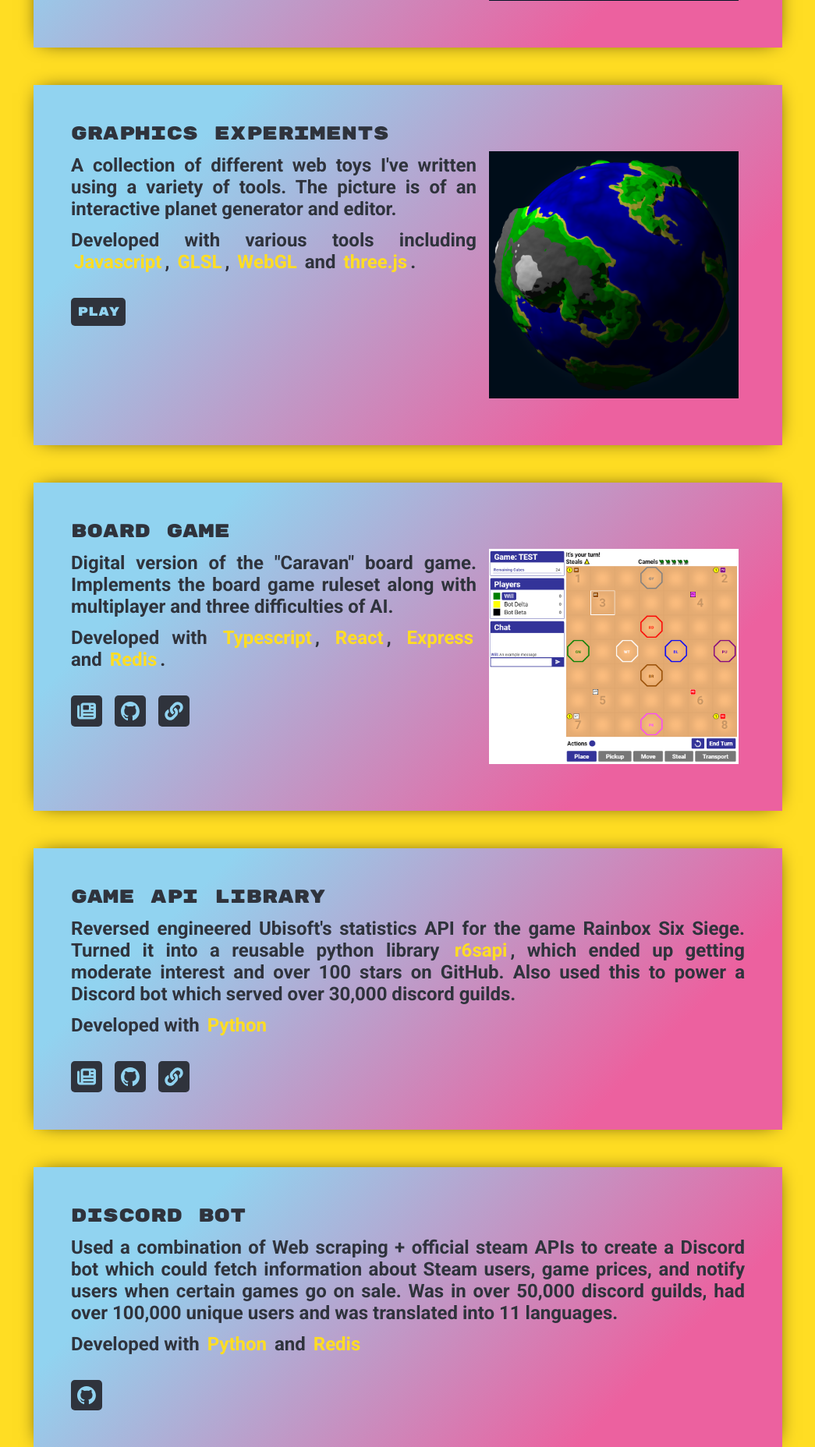
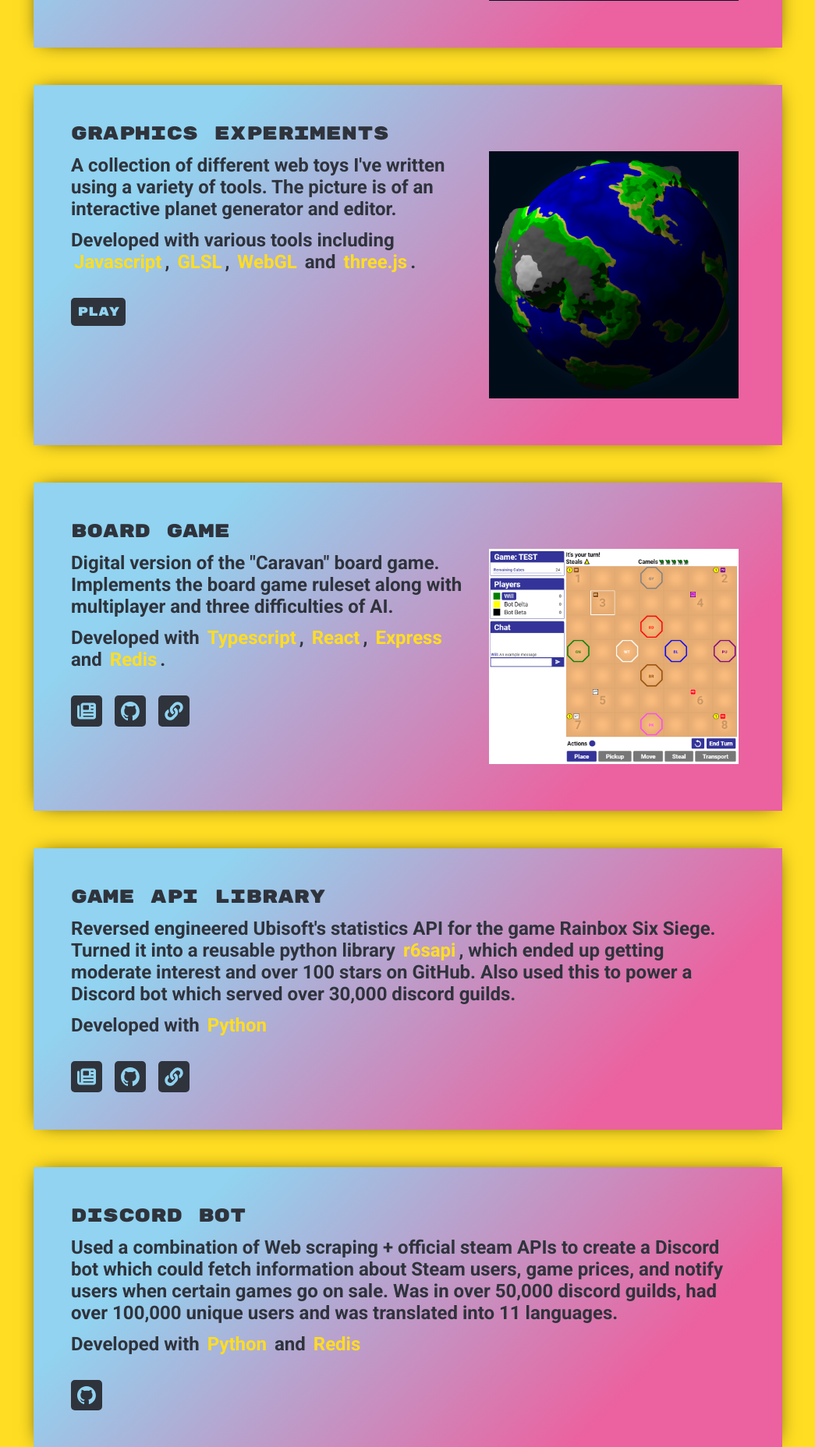
Before and after one commit to billy-yoyo/personal-website, a Django app: page / in a window 1280 px wide. Shown: the part 2081-3937 px from the top of the page at 78% size, without its empty margins (117-1162 px from the left). Run offline with Django 5.2, Linux system fonts and the light colour scheme; some libraries are stand-ins or nearby versions.

Commit message:
fix styles

```diff
--- a/personal_website/static/style.css
+++ b/personal_website/static/style.css
@@ -343,7 +343,10 @@ section .subtitle {
     box-shadow: 0px 0px 25px -10px rgba(0, 0, 0, 1);
     margin-bottom: 3rem;
     text-decoration: none;
-    text-align: justify;
+}
+
+.project:last-of-type {
+    margin-bottom: 0;
 }
 
 .project.selected {
```
